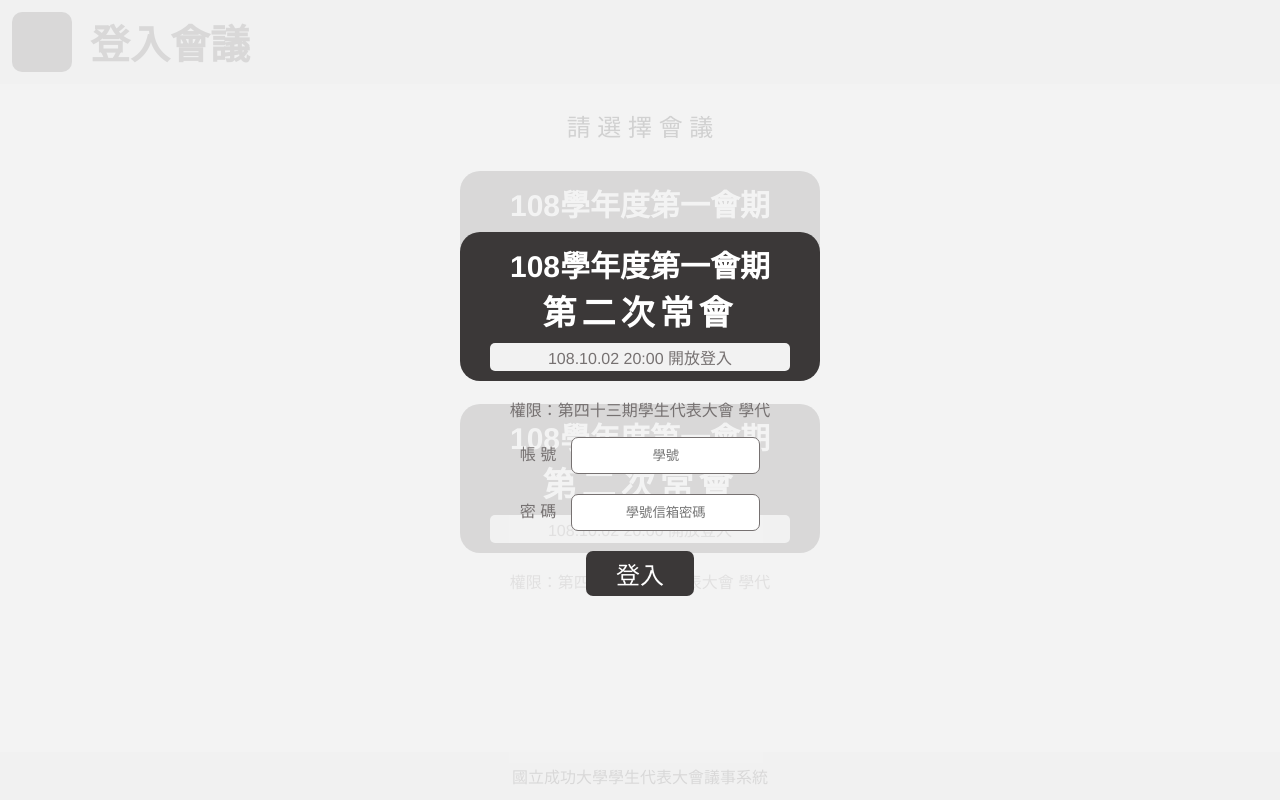
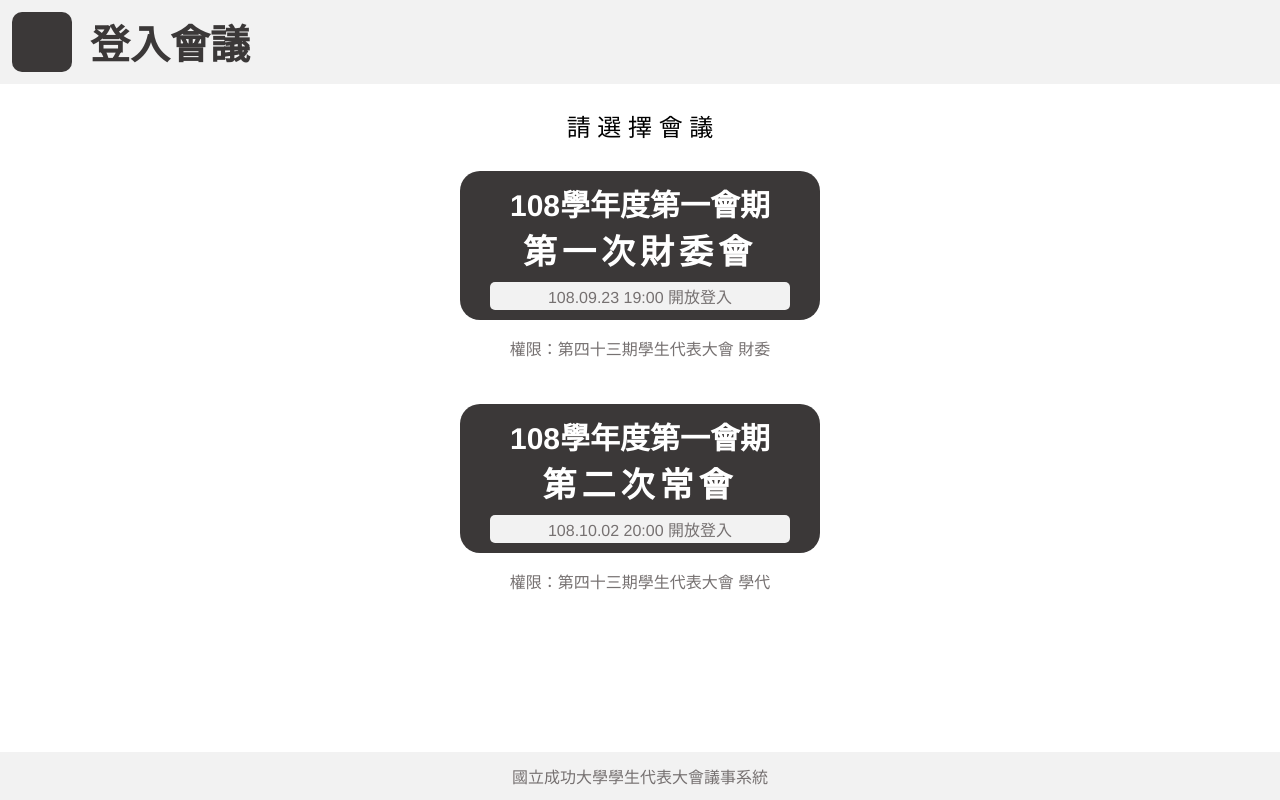
Before and after one commit to a86101102/Council, a Vue app: page /#/conference_choose in a window 1280 px wide. Built offline with nearby package versions, Linux system fonts and the light colour scheme.

Commit message:
finish error message window,add some common class to style.scss

```diff
--- a/src/App.vue
+++ b/src/App.vue
@@ -1,6 +1,7 @@
 <template>
   <div id="app">
-    <!-- <LoginWindow/> -->
+    <LoginWindow style="display: none"/>
+    <ErrorWindow style="display: none"/>
     <Navbar :page_name="$route.meta.title"/>
     <div id="main" class="container">
       <router-view/>
@@ -12,6 +13,8 @@
 <script>
 import Navbar from '@/layout/components/Navbar.vue'
 import Footer from '@/layout/components/Footer.vue'
+import LoginWindow from '@/components/LoginWindow.vue'
+import ErrorWindow from '@/components/ErrorWindow.vue'
 // import { mapState } from 'vuex'
 
 export default {
@@ -19,6 +22,8 @@ export default {
   components: {
     Navbar,
     Footer,
+    LoginWindow,
+    ErrorWindow,
   },
   // computed: mapState([
   //   'page'
--- /dev/null
+++ b/src/components/ErrorWindow.vue
@@ -0,0 +1,41 @@
+<template>
+  <div class="errorWindow container window">
+    <div class="error_container">
+      <span class="error_block">錯 誤</span>
+      <p class="error_message">會議簽到未開放/已過期</p>
+      <button class="error_return">返 回</button>
+    </div>
+  </div>
+</template>
+
+<script>
+export default {
+  name: 'ErrorWindow',
+}
+</script>
+
+<style lang="scss">
+.error_container{
+  width: 100%;
+}
+.error_block{
+  background-color: $primary;
+  border-radius: 7px;
+  border: none;
+  color: #fff;
+  font-size: $text_s;
+  font-weight: bold;
+  padding: 5px 30px;
+}
+.error_return{
+  border: 1.5px #767171 solid;
+  border-radius: 7px;
+  background-color: #ffffff00;
+  padding: 5px 30px;
+  font-size: $text_s;
+  font-weight: bold;
+  color: $primary;
+  cursor: pointer;
+  margin-top: 20px;
+}
+</style>
--- a/src/components/LoginWindow.vue
+++ b/src/components/LoginWindow.vue
@@ -1,6 +1,7 @@
 <template>
-  <div class="loginWindow container">
+  <div class="loginWindow container window">
     <div class="login_container">
+      <div class="login_target">
         <div class="conference_item">
           <div class="item_block">
             <h2 class="item_block__session">108學年度第一會期</h2>
@@ -9,18 +10,17 @@
           </div>
           <p class="item_authority">權限：第四十三期學生代表大會 學代</p>
         </div>
-      <div class="user_login">
-        <div class="account">
+      </div>
+      <div class="login_form">
+        <div class="login_form__account">
           <label for="account">帳 號</label>
           <input id="account" name="account" type="text" placeholder="學號">
         </div>
-        <div class="password">
+        <div class="login_form__password">
           <label for="password">密 碼</label>
           <input id="password" name="password" type="password" placeholder="學號信箱密碼">
         </div>
-        <div class="enter">
-          <input type="submit" value="登入">
-        </div>
+        <button class="login_form__enter">登 入</button>
       </div>
     </div>
   </div>
@@ -33,23 +33,9 @@ export default {
 </script>
 
 <style lang="scss">
-.loginWindow{
-  position: fixed;
-  z-index: 400;
-  left: 0;
-  top: 0;
-  height: 100vh;
-  width: 100vw;
-  background: #f2f2f2dd;
-  display: flex;
-  justify-content: center;
-  align-items: center;
-  // display: none;
-}
-
 .login_container{
   width: 100%;
-  .user_login{
+  .login_form{
     display: flex;
     flex-direction: column;
     justify-content: center;
@@ -59,19 +45,24 @@ export default {
     }
     input{
       text-align: center;
+      font-size: $text;
       border: 1.5px #767171 solid;
       border-radius: 7px;
       margin-left: 15px;
       margin-bottom: 20px;
       padding: 10px 5px;
-      &[type="submit"]{
+      background-color: #ffffff00;
+    }
+    &__enter{
       background-color: $primary;
+      border-radius: 7px;
       border: none;
       color: #fff;
       font-size: $text_s;
+      font-weight: bold;
       padding: 5px 30px;
       margin: 0;
-      }
+      cursor: pointer;
     }
   }
 }
--- a/src/styles/_variables.scss
+++ b/src/styles/_variables.scss
@@ -1,10 +1,11 @@
 //=====顏色部分=====
-$primary:#3b3838;   //首頁按鈕
-$secondary:#f2f2f2; //Navbar,Footer
+$primary:#3b3838;   //首頁按鈕                59, 56, 56
+$secondary:#f2f2f2; //Navbar,Footer         242, 242, 242
 
-$title1:#767171;    //議程大區塊
-$title2:#a6a6a6;    //議程中區塊
-$title3:#d0cece;    //議程小區塊
+$title1:#767171;    //議程大區塊(一般字體顏色)  118, 113, 113
+$title2:#a6a6a6;    //議程中區塊              166, 166, 166
+$title3:#d0cece;    //議程小區塊              208, 206, 206
+$notes: #afabab;    //備註字體顏色            175, 171, 171
 //=====字的部分=====
 $text_l: 40px;  //ppt裡的大標
 $text_m: 30px;  //ppt裡的中標
--- a/src/styles/style.scss
+++ b/src/styles/style.scss
@@ -13,3 +13,25 @@ h1,h2,h3,h4,h5,h6{
   margin-top: 0;
   margin-bottom: 0.5rem;
 }
+
+p{
+  font-size: $text;
+  color: $title1;
+}
+
+.window{
+  position: fixed;
+  z-index: 400;
+  left: 0;
+  top: 0;
+  height: 100vh;
+  width: 100vw;
+  background: #f2f2f2dd;
+  display: flex;
+  justify-content: center;
+  align-items: center;
+}
+
+::placeholder{
+  color: $notes;
+}
--- a/src/views/ConferenceChoose.vue
+++ b/src/views/ConferenceChoose.vue
@@ -1,6 +1,6 @@
 <template>
   <div class="conference_choose">
-    <LoginWindow/>
+    <!-- <LoginWindow/> -->
     <p>請 選 擇 會 議</p>
     <div class="conference_list">
       <div class="conference_item">
@@ -24,12 +24,12 @@
 </template>
 
 <script>
-import LoginWindow from '@/components/LoginWindow.vue'
+// import LoginWindow from '@/components/LoginWindow.vue'
 
 export default {
   name: 'ConferenceChoose',
   components: {
-    LoginWindow,
+    // LoginWindow,
   }
 }
 </script>
@@ -85,8 +85,4 @@ export default {
     background-color: $secondary;
   }
 }
-
-.item_authority{
-  color: $title1;
-}
 </style>
```
Lines whose indentation alone changed are shown as unchanged.
